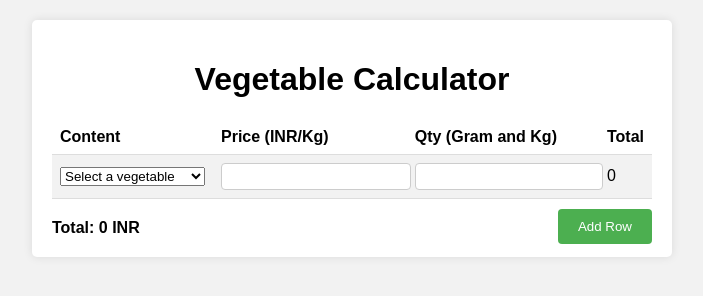
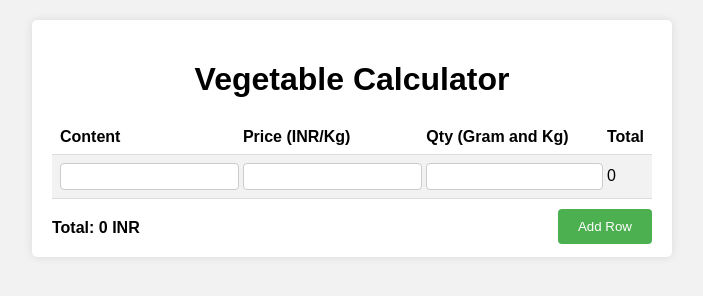
Before and after one commit to 99webdesign/veg-cal, a plain HTML site: page index.html in a window 1280 px wide. Shown: the whole page, without its empty margins (288-991 px from the left). Drawn offline with Linux system fonts and the light colour scheme.

Commit message:
index.html

```diff
--- a/index.html
+++ b/index.html
@@ -17,36 +17,7 @@
                 <th>Total</th>
             </tr>
             <tr>
-                <td>
-                    <select class="content">
-    <option value="">Select a vegetable</option>
-    <option value="Potato">Potato</option>
-    <option value="Tomato">Tomato</option>
-    <option value="Mirchi">Mirchi</option>
-    <option value="Adrakh">Adrakh</option>
-    <option value="Methi">Methi</option>
-    <option value="Flowers">Flowers</option>
-    <option value="Patta Gobi">Patta Gobi</option>
-    <option value="Simla Mirch">Simla Mirch</option>
-    <option value="Palak">Palak</option>
-    <option value="Dhaniya">Dhaniya</option>
-    <option value="Drum Stick">Drum Stick</option>
-    <option value="Pumpkin">Pumpkin</option>
-    <option value="Bhokara">Bhokara</option>
-    <option value="Vindi (Ladies Finger)">Vindi (Ladies Finger)</option>
-    <option value="Brengle (Baingan)">Brengle (Baingan)</option>
-    <option value="Matar">Matar</option>
-    <option value="Bins">Bins</option>
-    <option value="Onion">Onion</option>
-    <option value="Gajar">Gajar</option>
-    <option value="Kukumbar">Kukumbar</option>
-    <option value="Karela">Karela</option>
-    <option value="Mint - Pudina">Mint - Pudina</option>
-    <option value="Garlic">Garlic</option>
-</select>
-                        <!-- Add more vegetable options here -->
-                    </select>
-                </td>
+                <td><input type="text" class="content"></td>
                 <td><input type="number" class="price" min="0" step="0.01"></td>
                 <td><input type="number" class="qty" min="0" step="0.001"></td>
                 <td><span class="total">0</span></td>
```
